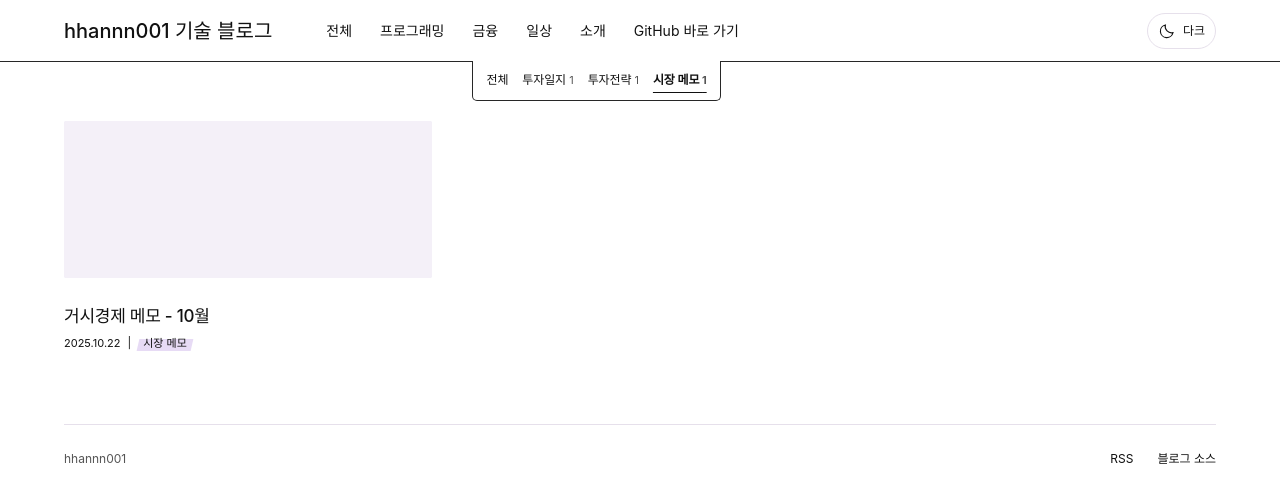
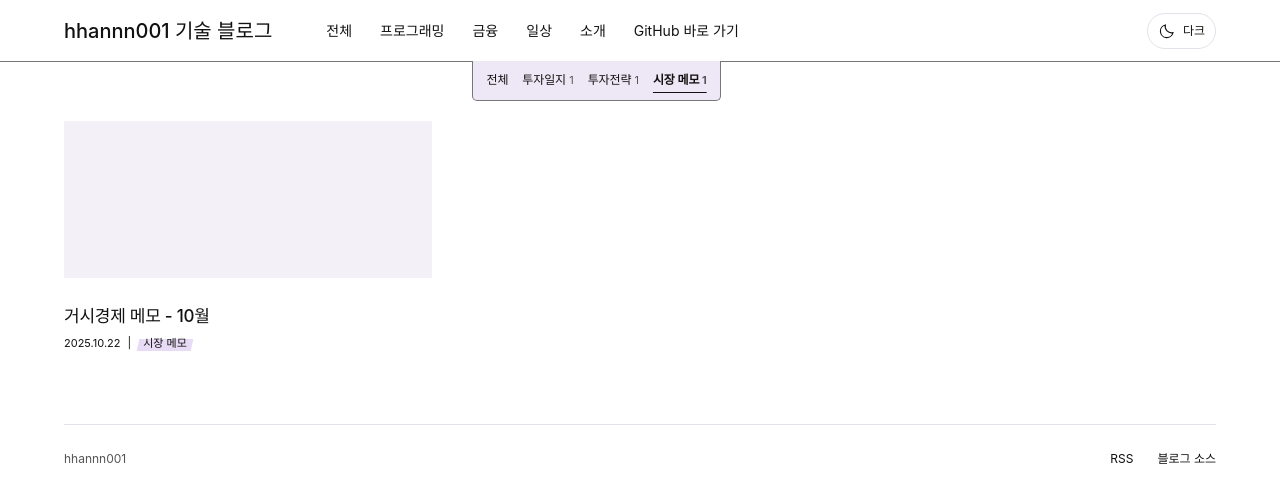
Before and after one commit to hhannn001/hhannn001.github.io, a Jekyll site: the page built from categories/economy-note/index.md, in a window 1280 px wide. Shown: the top 503 px of the page. Built offline with Jekyll 4.4.1, drawn with Linux system fonts in a browser that asks for light colours.

Commit message:
Color attached submenu and hide it on mobile

```diff
--- a/assets/css/style.css
+++ b/assets/css/style.css
@@ -81,8 +81,8 @@ html[data-theme="dark"] { --marker: #49375e; --marker-edge: #634b7e; }
 .category-highlight::before { content: ""; position: absolute; z-index: -1; inset: 4px 0 1px; background: var(--marker); transform: skewX(-13deg); }
 .cover-placeholder { background: var(--surface); }
 /* The selected top-level menu anchors an attached submenu box. */
-:root { --nav-line: #272727; }
-html[data-theme="dark"] { --nav-line: #c4c4c4; }
+:root { --nav-line: #777; --submenu-bg: #eee7f5; }
+html[data-theme="dark"] { --nav-line: #999; --submenu-bg: #332a3b; }
 .publication-navigation { border-bottom: 0; }
 .navigation-inner { position: relative; }
 .navigation-inner::after {
@@ -111,7 +111,7 @@ html[data-theme="dark"] { --nav-line: #c4c4c4; }
   border: 1px solid var(--nav-line);
   border-top: 0;
   border-radius: 0 0 5px 5px;
-  background: var(--bg);
+  background: var(--submenu-bg);
   scrollbar-width: thin;
 }
 .subcategory-nav a { font-size: 12px; line-height: 20px; letter-spacing: -.01em; }
@@ -123,7 +123,6 @@ html[data-theme="dark"] { --nav-line: #c4c4c4; }
 .entry-copy h2, .featured .entry-copy h2 { margin: 3px 0 0; font-size: 17px; line-height: 22px; letter-spacing: -.015em; }
 .entry-meta { margin-top: 8px; gap: 7px; font-size: 11px; line-height: 17px; }
 @media (max-width: 727.98px) {
-  .submenu-shell { height: 42px; }
-  .submenu-shell .subcategory-nav { left: 0; right: 0; gap: 12px; }
+  .submenu-shell { display: none; }
   .post-list { row-gap: 22px; }
 }
```
Also changed, not shown: README.md.
